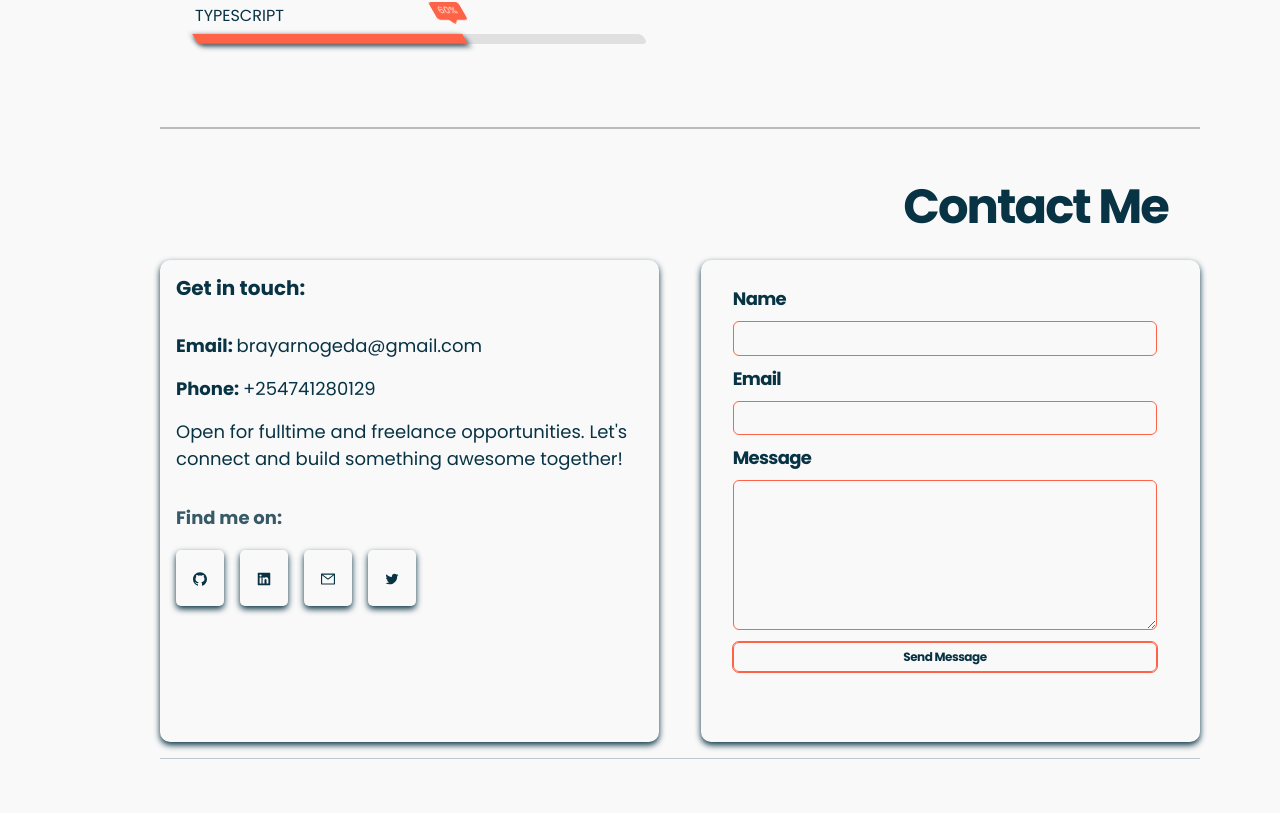
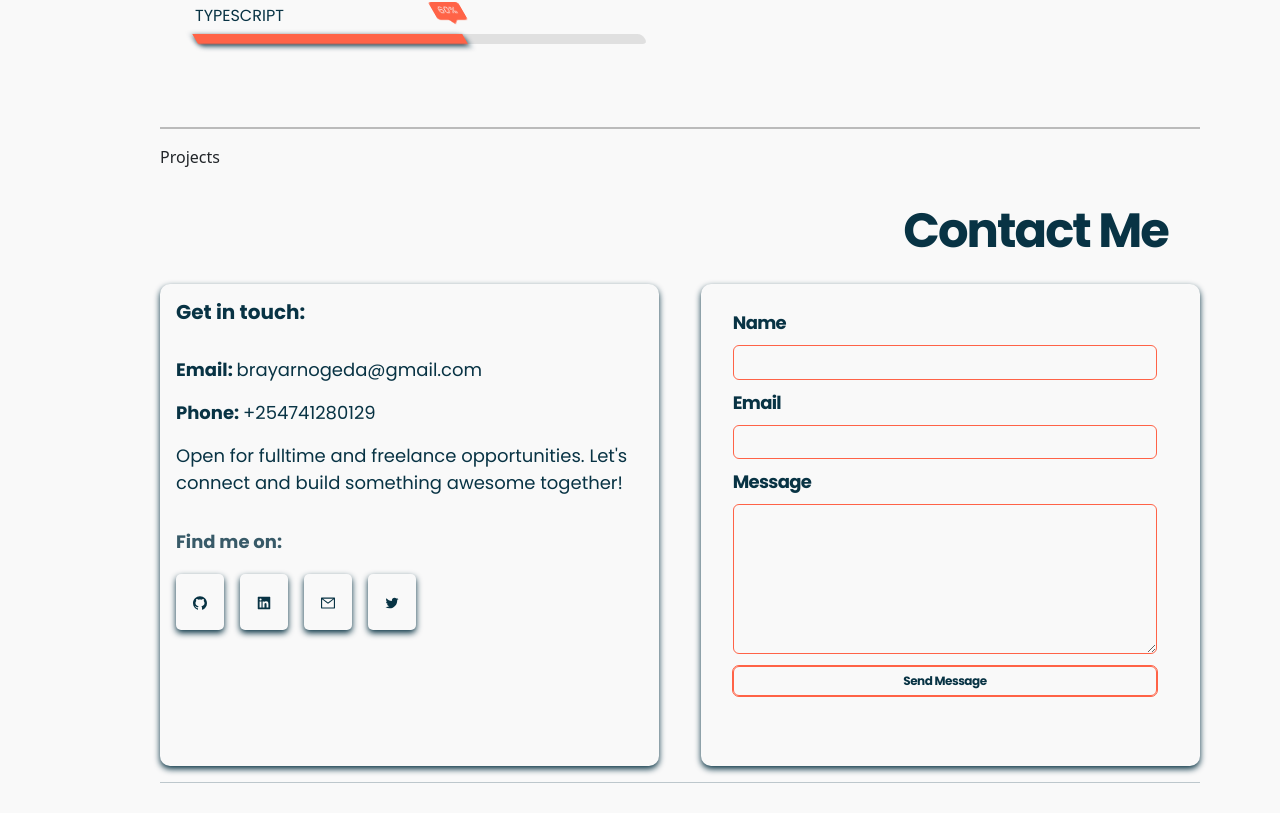
Before and after one commit to o-brayarn/portfolio, a React (Create React App) app: page / in a window 1280 px wide. Shown: the part 2631-3444 px from the top of the page. Built offline with nearby package versions, Linux system fonts and the light colour scheme; a web font is replaced by a local one.

Commit message:
enable Projects page

```diff
--- a/src/App.js
+++ b/src/App.js
@@ -1,6 +1,6 @@
 // import logo from './logo.svg';
 import "./App.css";
-import { About, NavBar, Services, Skills } from "./components";
+import { About, NavBar, Projects, Services, Skills } from "./components";
 import { Contact, HomePage } from "./pages";
 
 function App() {
@@ -12,7 +12,7 @@ function App() {
         <About />
         <Services />
         <Skills />
-        {/* <Projects /> */}
+        <Projects />
         <Contact />
       </div>
       {/* <Footer /> */}
```
